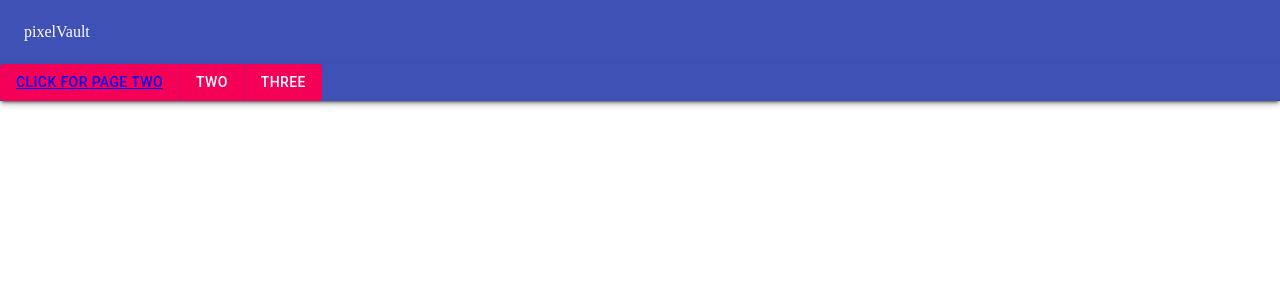
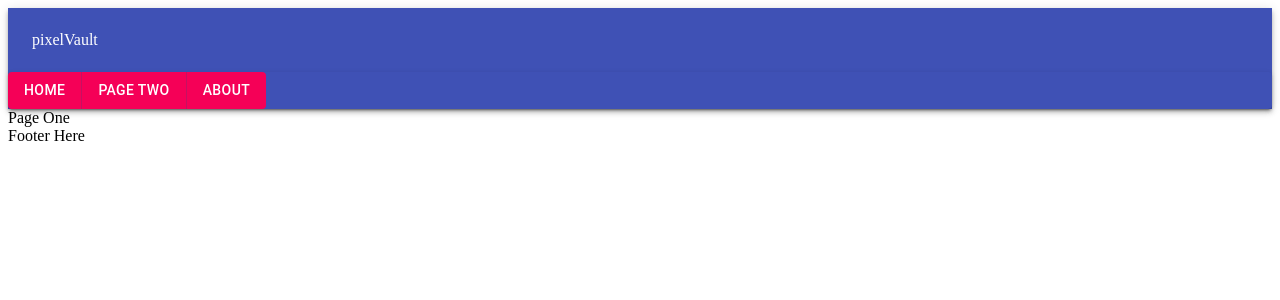
Before and after one commit to Chris-McVey/pixelVault, a React (Create React App) app in the folder client/: page / in a window 1280 px wide. Shown: the top 300 px of the page. Built offline with nearby package versions, Linux system fonts and the light colour scheme; the HTML template or start-up script is replaced by a standard one.

Commit message:
appbar was covering text

```diff
--- a/client/src/App.jsx
+++ b/client/src/App.jsx
@@ -9,8 +9,9 @@ import PageTwo from './PageTwo.jsx';
 const App = () => (
   <div id="outerContainer">
     <Header />
+    <div />
     <Switch>
-      <Route exact path="/">
+      <Route exact path="/" component={PageOne}>
         <PageOne />
       </Route>
       <Route path="/pagetwo">
--- a/client/src/Header.jsx
+++ b/client/src/Header.jsx
@@ -1,27 +1,26 @@
 import React from 'react';
-import { Link } from 'react-router-dom';
+import { Link, useHistory } from 'react-router-dom';
 import { AppBar, Toolbar, Button, ButtonGroup } from '@material-ui/core';
 
 const Header = () => {
+  const history = useHistory();
   const displayDesktop = () => <Toolbar>pixelVault</Toolbar>;
 
   return (
-    <header>
-      <AppBar>
+    <div>
+      <AppBar position="sticky">
         {displayDesktop()}
         <ButtonGroup
           variant="contained"
           color="secondary"
           aria-label="outlined primary button group"
         >
-          <Button>
-            <Link to="/pagetwo">Click for page two</Link>
-          </Button>
-          <Button>Two</Button>
-          <Button>Three</Button>
+          <Button onClick={() => history.push('/')}>Home</Button>
+          <Button onClick={() => history.push('/pagetwo')}>Page Two</Button>
+          <Button onClick={() => history.push('/pagetwo')}>About</Button>
         </ButtonGroup>
       </AppBar>
-    </header>
+    </div>
   );
 };
 
```
